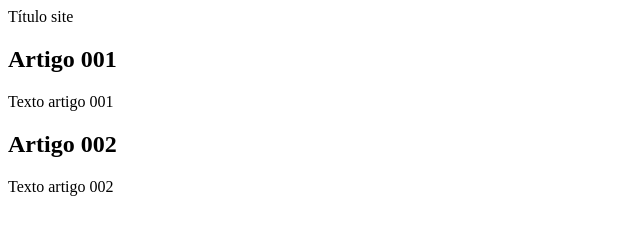
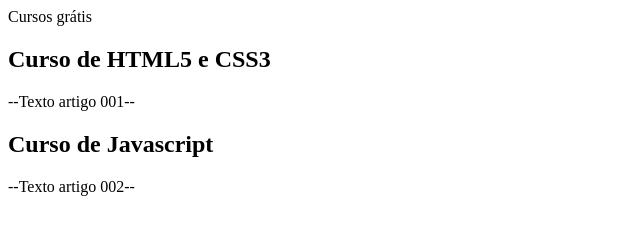
Before and after one commit to kaueleal/Ola-mundo, a plain HTML site: page site-exemplo/index.html in a window 1280 px wide. Shown: the whole page, without its empty margins (0-640 px from the left). Drawn offline with Linux system fonts and the light colour scheme.

Commit message:
comecei a escrever o conteúdo

```diff
--- a/site-exemplo/index.html
+++ b/site-exemplo/index.html
@@ -7,14 +7,14 @@
 </head>
 <body>
 	<main>
-		<header>Título site</header>
+		<header>Cursos grátis</header>
 		<article>
-			<h2>Artigo 001</h2>
-			<p>Texto artigo 001</p>
+			<h2>Curso de HTML5 e CSS3</h2>
+			<p>--Texto artigo 001--</p>
 		</article>
 		<article>
-			<h2>Artigo 002</h2>
-			<p>Texto artigo 002</p>
+			<h2>Curso de Javascript</h2>
+			<p>--Texto artigo 002--</p>
 		</article>
 	</main>
 </body>
```
